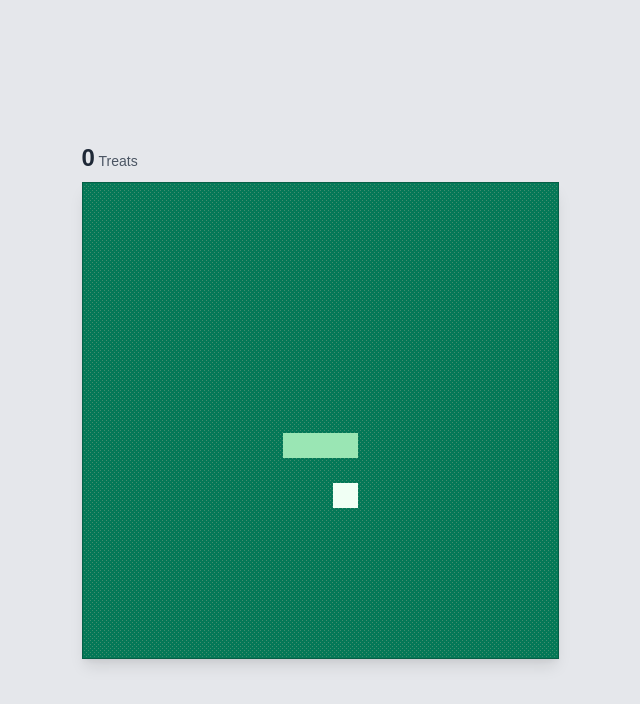
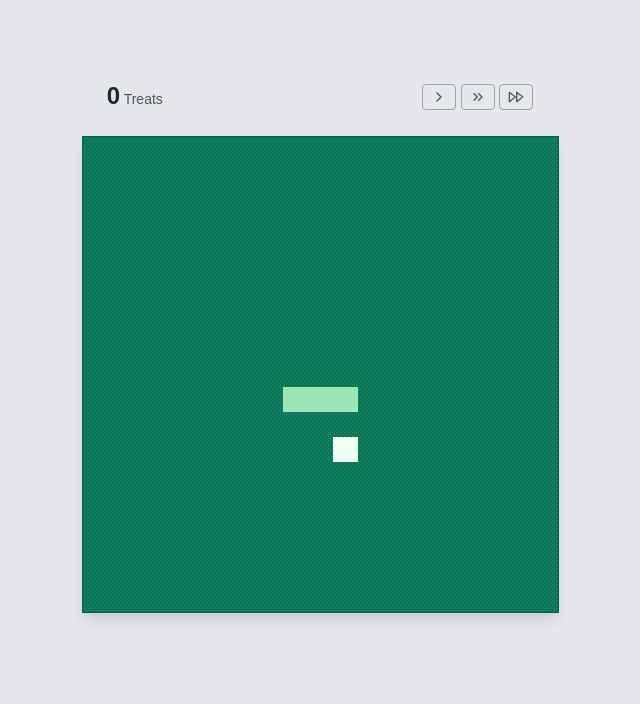
Before and after one commit to futurestudio/snake, a website: page game.html in a window 1280 px wide. Shown: the whole page, without its empty margins (320-960 px from the left). Drawn offline with nearby package versions, Linux system fonts and the light colour scheme; a web font is replaced by a local one.

Commit message:
add buttons for speed control

```diff
--- a/game.html
+++ b/game.html
@@ -23,17 +23,55 @@
 </head>
 
 <body class="bg-gray-200 h-screen">
-  <div class="container mx-auto h-full flex justify-center items-center">
-    <div class="w-1/1">
-      <h3 class="mb-2 text-left text-sm text-gray-600">
+  <div class="container mx-auto flex items-end pt-20 mb-4">
+    <div class="w-1/3"></div>
+    <div class="w-1/6 content-end">
+      <h3 class="text-left text-sm text-gray-600">
         <span id="score" class="text-2xl font-extrabold text-gray-800"> </span>
         Treats
       </h3>
-      <h2 class="mb-2 text-center font-bold text-red-600" id="error" class="text-red-600"></h2>
+    </div>
 
-      <canvas id="snake" width="475" height="475" class="shadow-lg bg-green-700 border border-green-800"></canvas>
+    <div class="w-1/6 text-right">
+      <button id="speed-slow"
+        class="bg-transparent hover:bg-gray-300 text-gray-600 font-semibold hover:text-gray-700 py-1 px-2 border border-gray-400 hover:border-transparent rounded text-xs">
+        <svg xmlns="http://www.w3.org/2000/svg" width="16" height="16" viewBox="0 0 24 24" fill="none"
+          stroke="currentColor" stroke-width="2" stroke-linecap="round" stroke-linejoin="round"
+          class="feather feather-chevron-right">
+          <polyline points="9 18 15 12 9 6"></polyline>
+        </svg>
+      </button>
+      <button id="speed-medium"
+        class="bg-transparent hover:bg-gray-600 text-gray-600 font-semibold hover:text-gray-300 py-1 px-2 border border-gray-400 hover:border-transparent rounded text-xs">
+        <svg xmlns="http://www.w3.org/2000/svg" width="16" height="16" viewBox="0 0 24 24" fill="none"
+          stroke="currentColor" stroke-width="2" stroke-linecap="round" stroke-linejoin="round"
+          class="feather feather-chevrons-right">
+          <polyline points="13 17 18 12 13 7"></polyline>
+          <polyline points="6 17 11 12 6 7"></polyline>
+        </svg>
+      </button>
+      <button id="speed-fast"
+        class="bg-transparent hover:bg-gray-900 text-gray-600 font-semibold hover:text-gray-200 py-1 px-2 border border-gray-400 hover:border-transparent rounded text-xs">
+        <svg xmlns="http://www.w3.org/2000/svg" width="16" height="16" viewBox="0 0 24 24" fill="none"
+          stroke="currentColor" stroke-width="2" stroke-linecap="round" stroke-linejoin="round"
+          class="feather feather-fast-forward">
+          <polygon points="13 19 22 12 13 5 13 19"></polygon>
+          <polygon points="2 19 11 12 2 5 2 19"></polygon>
+        </svg>
+      </button>
     </div>
+
   </div>
+  <div class="w-1/3"></div>
+
+  <div class="container mx-auto flex justify-center items-center">
+    <h2 class="mb-2 text-center font-bold text-red-600" id="error" class="text-red-600"></h2>
+  </div>
+
+  <div class="container mx-auto flex justify-center items-center">
+    <canvas id="snake" width="475" height="475" class="shadow-lg bg-green-700 border border-green-800"></canvas>
+  </div>
+
 </body>
 
 <script src="src/playing-field.js"></script>
```
Also changed, not shown: images/chevron-right.svg (added), images/chevrons-right.svg (added), images/fast-forward.svg (added).
